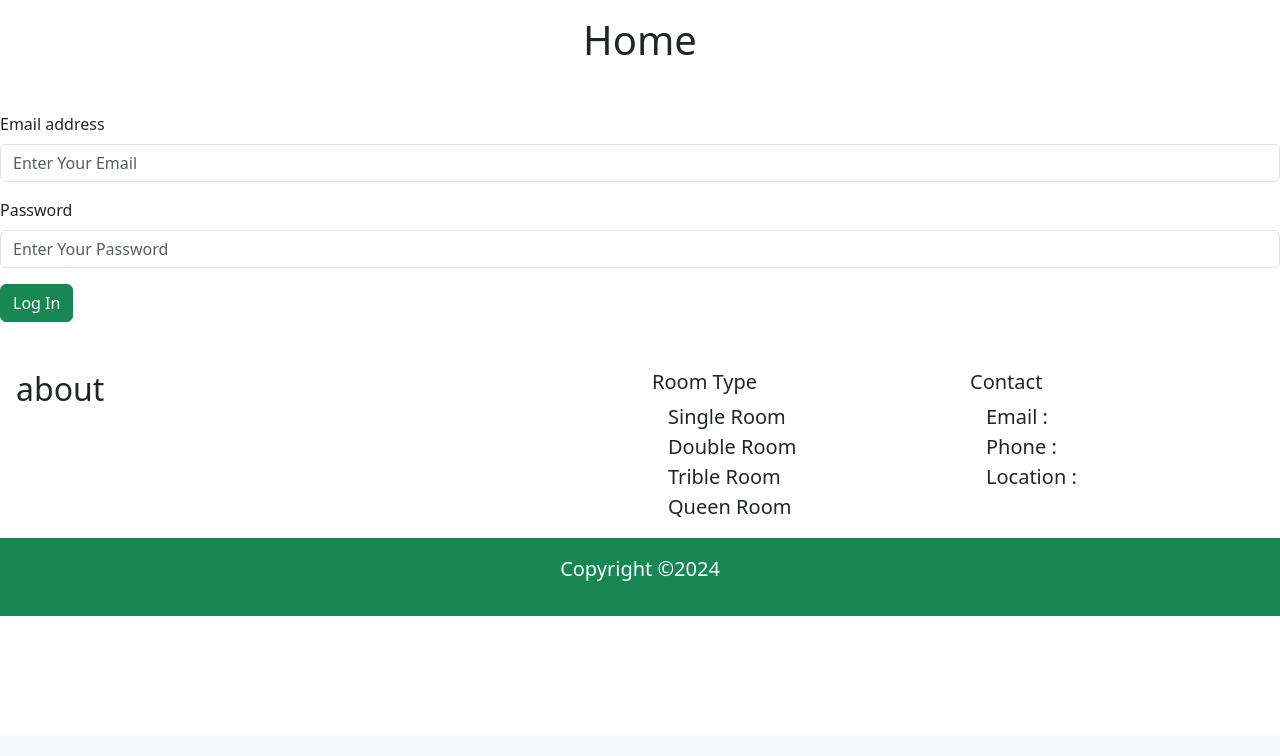
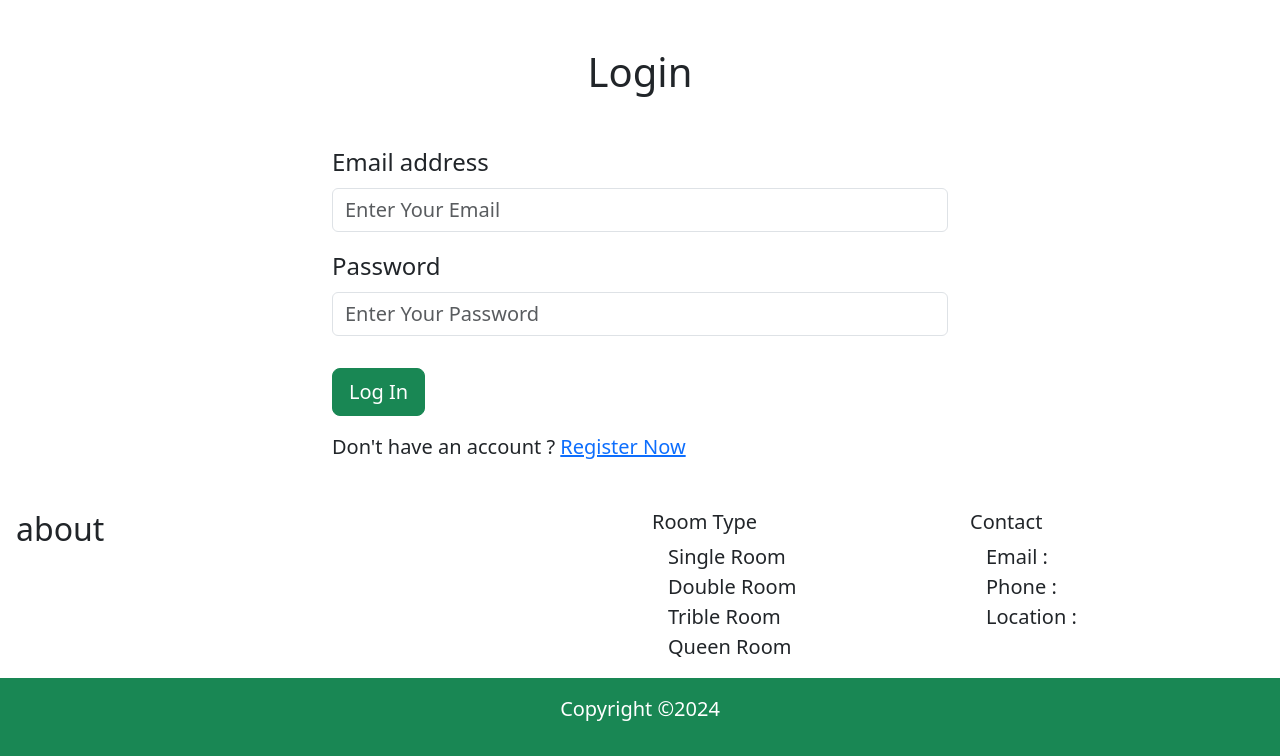
Before and after one commit to Hein-Thant-Zin-637/HotelBooking, a PHP site: page /login in a window 1280 px wide. Shown: the part 65-821 px from the top of the page. Before the commit the page ends 681 px from the top, so only its background shows below. Run offline with PHP 8.4, Linux system fonts and the light colour scheme; tables that the repository leaves empty or names only in its code hold one stand-in row (values such as "Sample post").

Commit message:
login register

```diff
--- a/Public/style.css
+++ b/Public/style.css
@@ -1,5 +1,8 @@
 @media screen and (min-width: 768px) {
     .img-height{
-        height: 700px !important;
+        height: 370px !important;
+    }
+    .container{
+        width: 50% !important;
     }
 }
--- a/controllers/Login/index.php
+++ b/controllers/Login/index.php
@@ -1,4 +1,4 @@
 <?php
-  $title = "Home";
+  $title = "Login";
   require('../view/Login/index.view.php');
 ?>
--- a/controllers/Login/register.php
+++ b/controllers/Login/register.php
@@ -1,5 +1,5 @@
 <?php
 
-$title = 'Create account';
+$title = 'Register';
 
-require('view/registration/create.view.php');
+require('../view/Login/register.view.php');
--- a/routes.php
+++ b/routes.php
@@ -52,7 +52,7 @@
     [
         'uri' => '/register',
         'method' => 'GET',
-        'controller' => '../controllers/Login/create.php',
+        'controller' => '../controllers/Login/register.php',
         'middleware' => null
     ],
 
--- a/view/Login/index.view.php
+++ b/view/Login/index.view.php
@@ -1,25 +1,26 @@
 <?php require("../view/partials/head.view.php") ?>
 <?php require("../view/partials/navbar.view.php") ?>
-<main>
+<main class="w-100 w-md-50 my-5">
     <h1 class="text-center mt-3 mb-5">
         <?= $title ?>
     </h1>
-    <form action="/" method="POST">
+    <form action="/" method="POST" class="container fs-4">
         <div class="mb-3">
             <label for="email" class="form-label">Email address</label>
-            <input type="text" class="form-control" id="email" name="email" value="<?= $_POST['email'] ?? '' ?>" placeholder="Enter Your Email">
+            <input type="text" class="form-control shadow-none fs-5 " id="email" name="email" value="<?= $_POST['email'] ?? '' ?>" placeholder="Enter Your Email">
             <?php if (isset($errors['email'])) : ?>
                 <p class="text-danger"><?= $errors['email'] ?></p>
             <?php endif ?>
         </div>
         <div class="mb-3">
             <label for="password" class="form-label">Password</label>
-            <input type="password" class="form-control" id="password" name="password" placeholder="Enter Your Password">
+            <input type="password" class="form-control shadow-none fs-5" id="password" name="password" placeholder="Enter Your Password">
             <?php if (isset($errors['password'])) : ?>
                 <p class="text-danger"><?= $errors['password'] ?></p>
             <?php endif ?>
         </div>
-        <button type="submit" class="btn btn-success">Log In</button>
+        <button type="submit" class="btn btn-success btn-lg mt-3">Log In</button>
     </form>
+    <p class="container fs-5 mt-3">Don't have an account ? <a href="/register">Register Now</a></p>
 </main>
 <?php require("../view/partials/footer.view.php") ?>
```
Also changed, not shown: view/Login/register.view.php (+14 -9 lines), view/contact.view.php (+7 -7 lines), controllers/Login/check.php (added).
